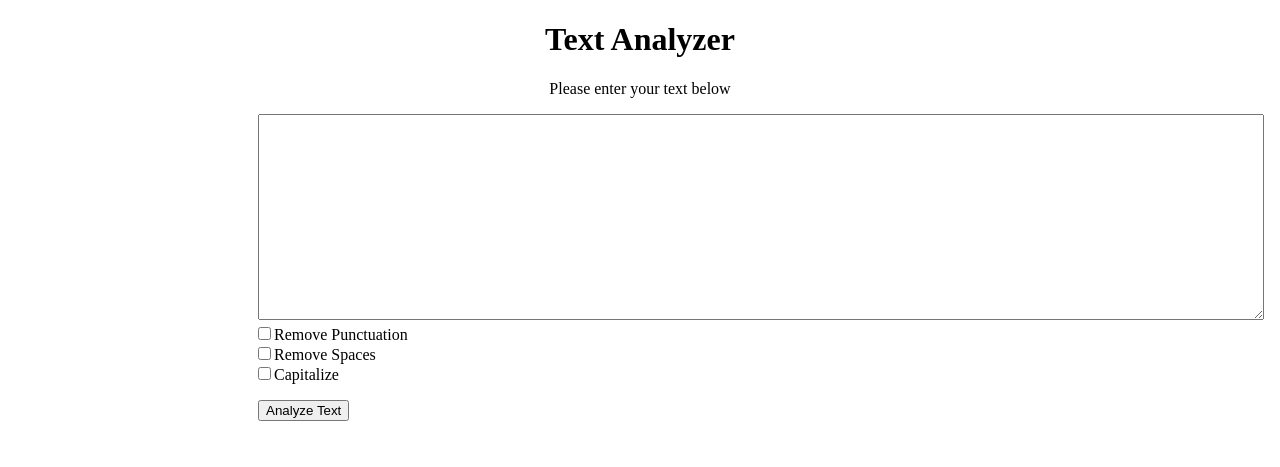
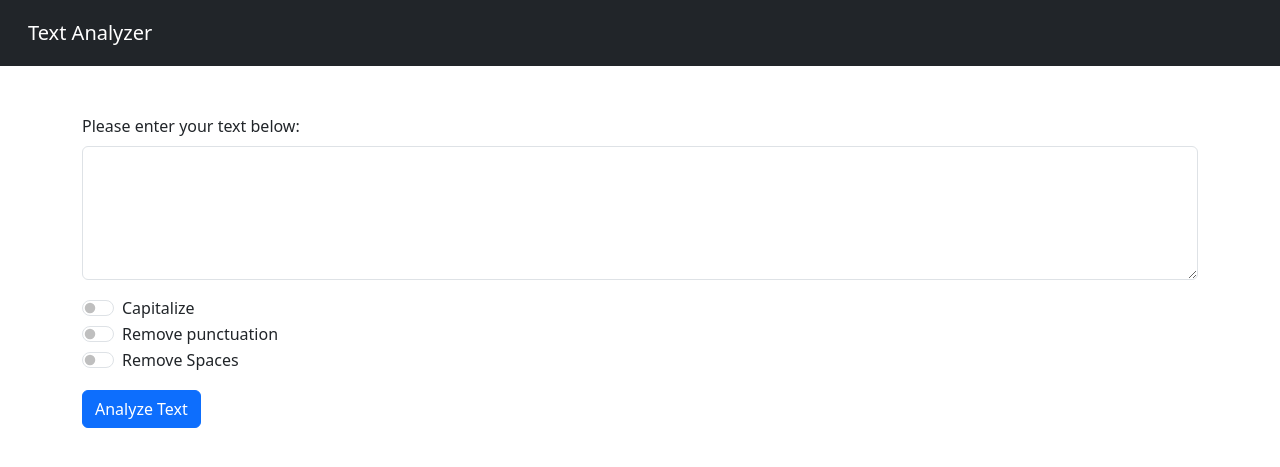
Before and after one commit to Pikku1998/text_utils_django, a Django app: page / in a window 1280 px wide. Shown: the top 467 px of the page. Run offline with Django 4.2, Linux system fonts and the light colour scheme.

Commit message:
Style homepage with bootstrap.

```diff
--- a/text_analyzer/templates/homepage.html
+++ b/text_analyzer/templates/homepage.html
@@ -16,7 +16,7 @@
         <br>
         <input style="margin-left: 250px;" type="checkbox" name="remove_space">Remove Spaces
         <br>
-        <input style="margin-left: 250px; margin-bottom: 20px;" type="checkbox" name="Capitalize">Capitalize
+        <input style="margin-left: 250px; margin-bottom: 20px;" type="checkbox" name="capitalize">Capitalize
         <br>
         <button style="margin-left: 250px;" type="submit">Analyze Text</button>
     </form>
--- /dev/null
+++ b/text_analyzer/templates/homepage_btsrp.html
@@ -0,0 +1,45 @@
+<!doctype html>
+<html lang="en">
+  <head>
+    <meta charset="utf-8">
+    <meta name="viewport" content="width=device-width, initial-scale=1">
+    <title>Text Analyzer</title>
+    <link href="https://cdn.jsdelivr.net/npm/bootstrap@5.3.0-alpha3/dist/css/bootstrap.min.css" rel="stylesheet" integrity="sha384-KK94CHFLLe+nY2dmCWGMq91rCGa5gtU4mk92HdvYe+M/SXH301p5ILy+dN9+nJOZ" crossorigin="anonymous">
+  </head>
+  <body>
+
+    <nav class="navbar p-3 mb-2 bg-dark text-white">
+      <div class="container-fluid">
+        <span class="navbar-brand mb-0 text-white h1">Text Analyzer</span>
+      </div>
+    </nav>
+
+    <div class="container">
+    <form action="analyzed-text" method="get">
+      <div class="mb-3 mt-5">
+        <label  class="form-label">Please enter your text below:</label>
+        <textarea class="form-control" rows="5" name="input_text"></textarea>
+      </div>
+
+      <div class="form-check form-switch">
+        <input class="form-check-input" type="checkbox" role="switch" name="capitalize">
+        <label class="form-check-label">Capitalize</label>
+      </div>
+      <div class="form-check form-switch">
+        <input class="form-check-input" type="checkbox" role="switch" name="remove_punctuation">
+        <label class="form-check-label">Remove punctuation</label>
+      </div>
+      <div class="form-check form-switch">
+        <input class="form-check-input" type="checkbox" role="switch" name="remove_space">
+        <label class="form-check-label">Remove Spaces</label>
+      </div>
+
+      <button type="submit" class="btn btn-primary mt-3">Analyze Text</button>
+    </form>
+    </div>
+
+
+
+    <script src="https://cdn.jsdelivr.net/npm/bootstrap@5.3.0-alpha3/dist/js/bootstrap.bundle.min.js" integrity="sha384-ENjdO4Dr2bkBIFxQpeoTz1HIcje39Wm4jDKdf19U8gI4ddQ3GYNS7NTKfAdVQSZe" crossorigin="anonymous"></script>
+  </body>
+</html>
--- a/text_analyzer/views.py
+++ b/text_analyzer/views.py
@@ -3,11 +3,11 @@ from django.http import HttpResponse
 
 # Create your views here.
 def  homepage(request):
-    return render(request,"homepage.html")
+    return render(request,"homepage_btsrp.html")
 
 def analyzed_text(request):
     input_text = request.GET.get('input_text', 'No text entered.')
-    capitalize = request.GET.get('Capitalize','')
+    capitalize = request.GET.get('capitalize','')
     remove_punctuation = request.GET.get('remove_punctuation','')
     remove_space = request.GET.get('remove_space','')
     analyzed_text = input_text
```
